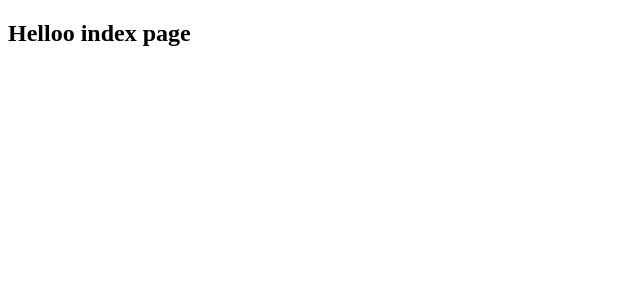
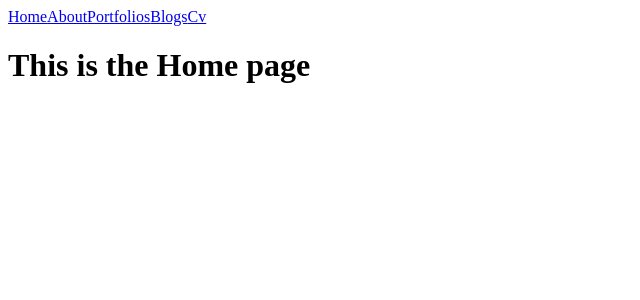
Before and after one commit to madeleineenberg/portfolio-next-cource, a Next.js app: page / in a window 1280 px wide. Shown: the top 300 px of the page, without its empty margins (0-640 px from the left). Built offline with nearby package versions, Linux system fonts and the light colour scheme.

Commit message:
add: base layout

```diff
--- /dev/null
+++ b/components/shared/BaseLayout.js
@@ -0,0 +1,11 @@
+import React from 'react'
+import Header from './Header'
+
+export default function BaseLayout({children}) {
+  return (
+    <>
+    <Header/>
+    {children}
+    </>
+  )
+}
--- /dev/null
+++ b/components/shared/Header.js
@@ -0,0 +1,34 @@
+import React from 'react'
+import Link from 'next/link';
+
+export default function Header() {
+  return (
+    <>
+    <Link href="/">
+        <a>
+            Home
+        </a>
+    </Link>
+    <Link href="/about">
+        <a>
+            About
+        </a>
+    </Link>
+    <Link href="/portfolios">
+        <a>
+            Portfolios
+        </a>
+    </Link>
+    <Link href="/blogs">
+        <a>
+            Blogs
+        </a>
+    </Link>
+    <Link href="/cv">
+        <a>
+            Cv
+        </a>
+    </Link>
+    </>
+  )
+}
--- a/pages/index.js
+++ b/pages/index.js
@@ -1,7 +1,9 @@
 
-
+import BaseLayout from "../components/shared/BaseLayout";
 export default function Home() {
   return (
-    <h2>Helloo index page</h2>
-  )
+    <BaseLayout>
+      <h1>This is the Home page</h1>
+    </BaseLayout>
+  );
 }
```
Also changed, not shown: pages/about.js (+6 -2 lines), pages/blogs.js (+6 -2 lines), pages/cv.js (+6 -2 lines), pages/portfolios.js (+5 -2 lines).
